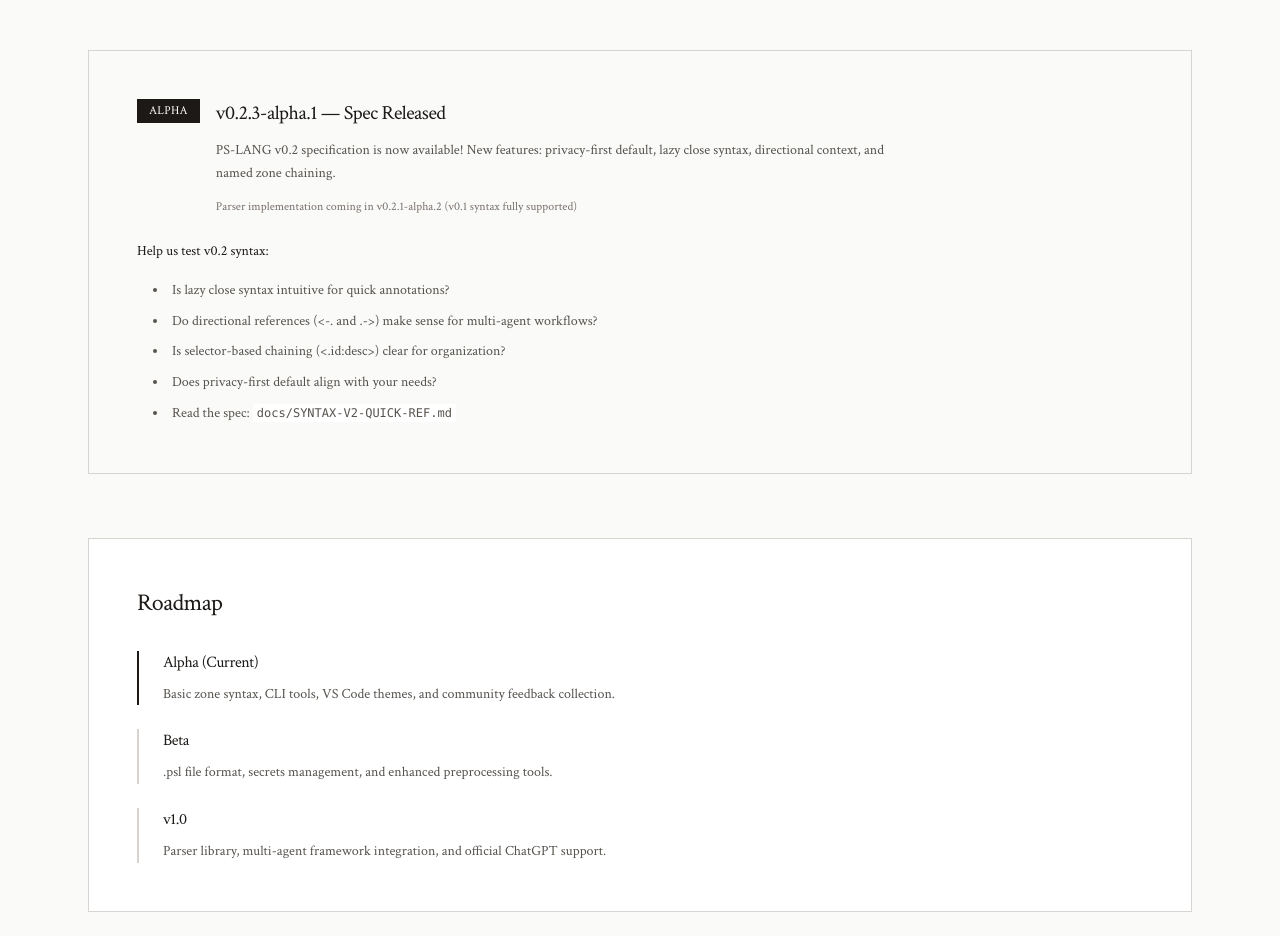
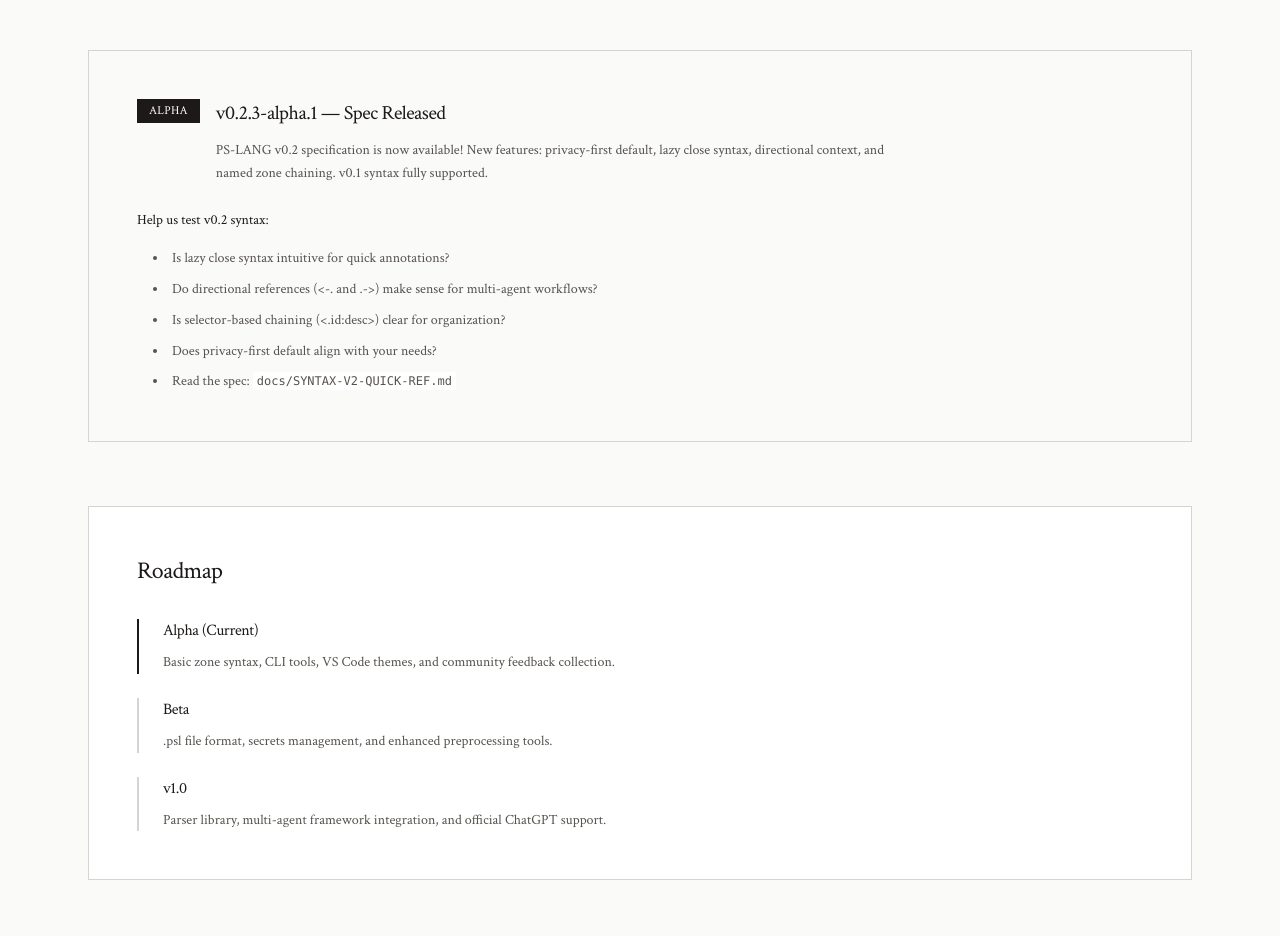
Before and after one commit to ps-lang/ps-lang, a Next.js app in the folder ps-lang.dev/: page /about in a window 1280 px wide. Shown: the part 3160-4096 px from the top of the page. Built offline with nearby package versions, Linux system fonts and the light colour scheme; no server answers.

Commit message:
docs: remove parser timeline pending RLHF data collection
Removed "Coming in v0.2.1-alpha.2" references. Shifting focus to
journaling workflows and collecting usage patterns before parser
release. v0.1 remains fully supported.

```diff
--- a/ps-lang.dev/app/about/page.tsx
+++ b/ps-lang.dev/app/about/page.tsx
@@ -199,11 +199,8 @@ export default function AboutPage() {
                 <h2 className="text-xl font-light text-stone-900 mb-3 tracking-tight">
                   v0.2.3-alpha.1 — Spec Released
                 </h2>
-                <p className="text-sm text-stone-600 leading-relaxed max-w-2xl mb-3">
-                  PS-LANG v0.2 specification is now available! New features: privacy-first default, lazy close syntax, directional context, and named zone chaining.
-                </p>
-                <p className="text-xs text-stone-500 leading-relaxed max-w-2xl">
-                  Parser implementation coming in v0.2.1-alpha.2 (v0.1 syntax fully supported)
+                <p className="text-sm text-stone-600 leading-relaxed max-w-2xl">
+                  PS-LANG v0.2 specification is now available! New features: privacy-first default, lazy close syntax, directional context, and named zone chaining. v0.1 syntax fully supported.
                 </p>
               </div>
             </div>
```
Also changed, not shown: 2 other files (tests, documents, lock files or other folders).
